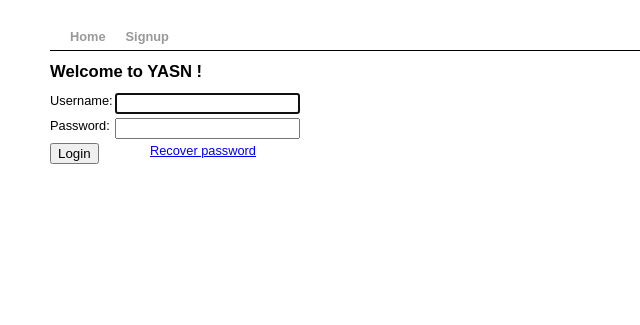
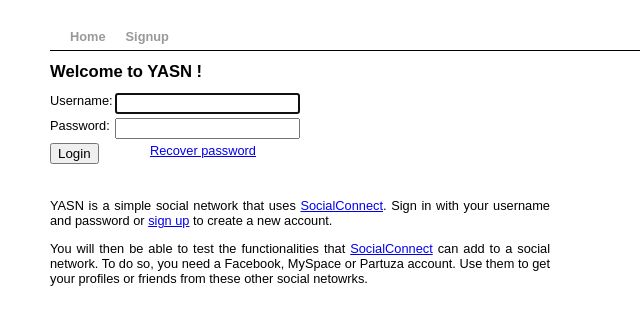
Before and after one commit to ldumont/socialconnect, a Django app: template yasn_example/yasn/templates/yasn/login.html in a window 1280 px wide. Shown: the top 325 px of the page, without its empty margins (0-640 px from the left). Run offline with Django 3.2, Linux system fonts and the light colour scheme; the template is opened without the code that fills it, so the values that code supplies are empty.

Commit message:
Added some text on the login page

```diff
--- a/yasn_example/media/css/main.css
+++ b/yasn_example/media/css/main.css
@@ -112,7 +112,7 @@ body img {
 
 /* Login Page */
 #login-form {
-    width: 400px;
+    width: 300px;
 }
 
 #login-form .label {
@@ -123,6 +123,15 @@ body img {
 #login-form .field {
     width: 100px;
     height: 25px;
+}
+
+#login-infos {
+    margin-top: 30px;
+    width: 500px;
+}
+
+#login-infos p {
+    text-align: justify;
 }
 
 /* Recover password page */
--- a/yasn_example/yasn/templates/yasn/login.html
+++ b/yasn_example/yasn/templates/yasn/login.html
@@ -19,6 +19,16 @@
     </form>
 </div>
 
+<div id="login-infos">
+    <p>
+        YASN is a simple social network that uses <a href="http://www.socialconnect.in">SocialConnect</a>. Sign in with your username and password or
+        <a href="{% url signup %}">sign up</a> to create a new account.
+    </p>
+    <p>
+        You will then be able to test the functionalities that <a href="http://www.socialconnect.in">SocialConnect</a> can add to a social network. To do so, you need a Facebook, MySpace or Partuza account. Use them to get your profiles or friends from these other social netowrks.
+    </p>
+</div>
+
 <script type="text/javascript">
     $(document).ready(function(){
         $('#username').focus();
```
